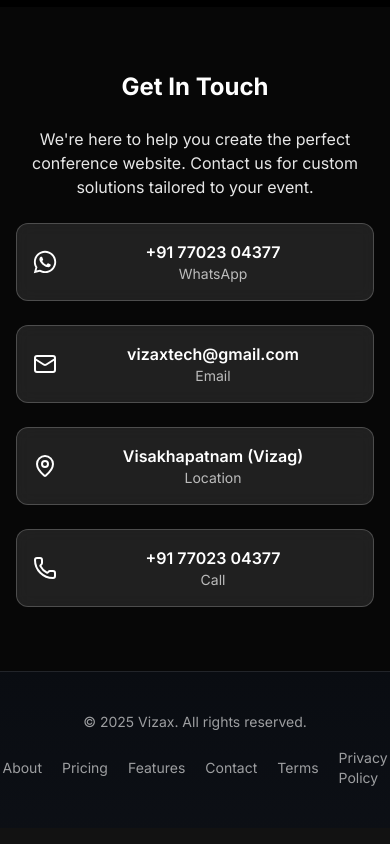
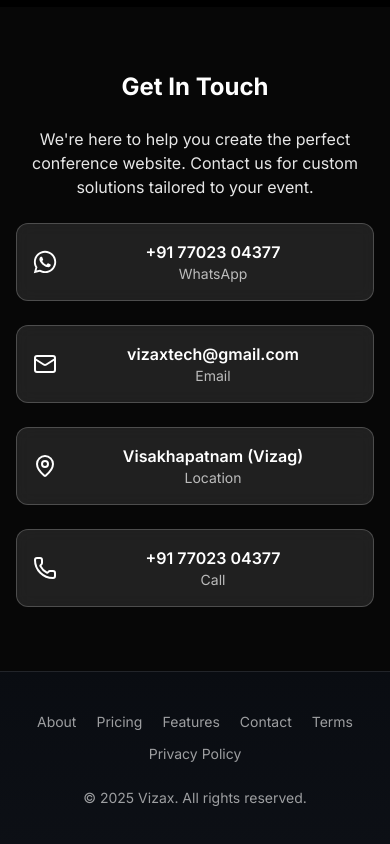
Before and after one commit to shanmukh-007/Ecombinators, a React (Vite) app: page / in a window 390 px wide. Shown: the part 6163-7007 px from the top of the page. Built offline with nearby package versions, Linux system fonts and the light colour scheme.

Commit message:
Fix footer mobile responsiveness - wrap links and center content

```diff
--- a/src/components/Layout.tsx
+++ b/src/components/Layout.tsx
@@ -205,16 +205,16 @@ const Navbar = () => {
 
 const Footer = ({ handleContactClick }: { handleContactClick: (e: React.MouseEvent<HTMLAnchorElement>) => void }) => (
   <footer className="py-10 border-t border-white/10 mt-auto">
-    <div className="container-locked px-4 flex flex-col md:flex-row items-center justify-between gap-4 text-sm text-white/60">
-      <p>© {new Date().getFullYear()} Vizax. All rights reserved.</p>
-      <div className="flex items-center gap-5">
-        <Link to="/about" className="hover:text-white">About</Link>
-        <Link to="/pricing" className="hover:text-white">Pricing</Link>
-        <Link to="/#features" className="hover:text-white">Features</Link>
-        <Link to="/" className="hover:text-white" onClick={handleContactClick}>Contact</Link>
-        <Link to="/terms" className="hover:text-white">Terms</Link>
-        <Link to="/privacy" className="hover:text-white">Privacy Policy</Link>
+    <div className="container-locked px-4 flex flex-col items-center justify-center gap-6 text-sm text-white/60">
+      <div className="flex flex-wrap items-center justify-center gap-x-5 gap-y-3">
+        <Link to="/about" className="hover:text-white whitespace-nowrap">About</Link>
+        <Link to="/pricing" className="hover:text-white whitespace-nowrap">Pricing</Link>
+        <Link to="/#features" className="hover:text-white whitespace-nowrap">Features</Link>
+        <Link to="/" className="hover:text-white whitespace-nowrap" onClick={handleContactClick}>Contact</Link>
+        <Link to="/terms" className="hover:text-white whitespace-nowrap">Terms</Link>
+        <Link to="/privacy" className="hover:text-white whitespace-nowrap">Privacy Policy</Link>
       </div>
+      <p className="text-center">© {new Date().getFullYear()} Vizax. All rights reserved.</p>
     </div>
   </footer>
 )
```
